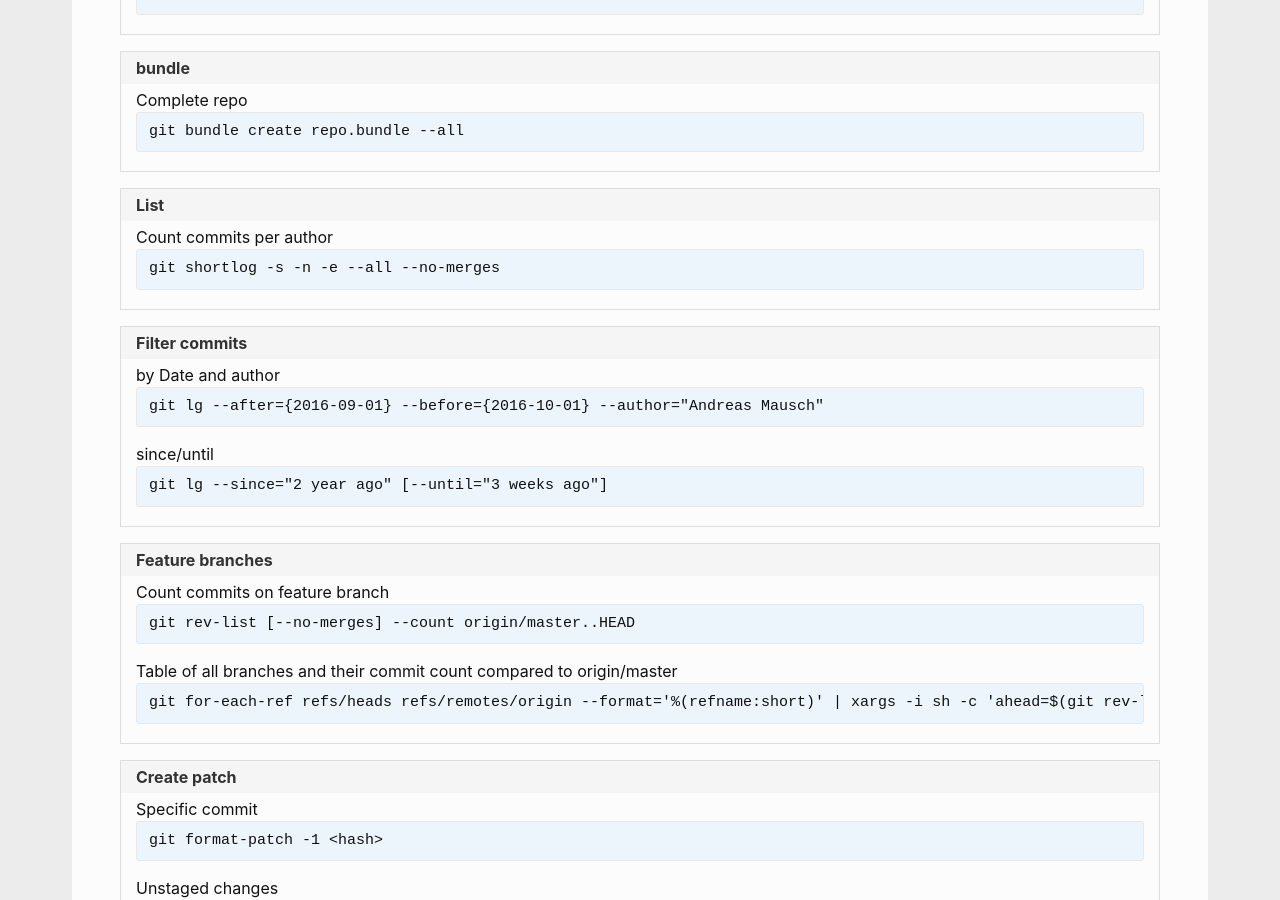
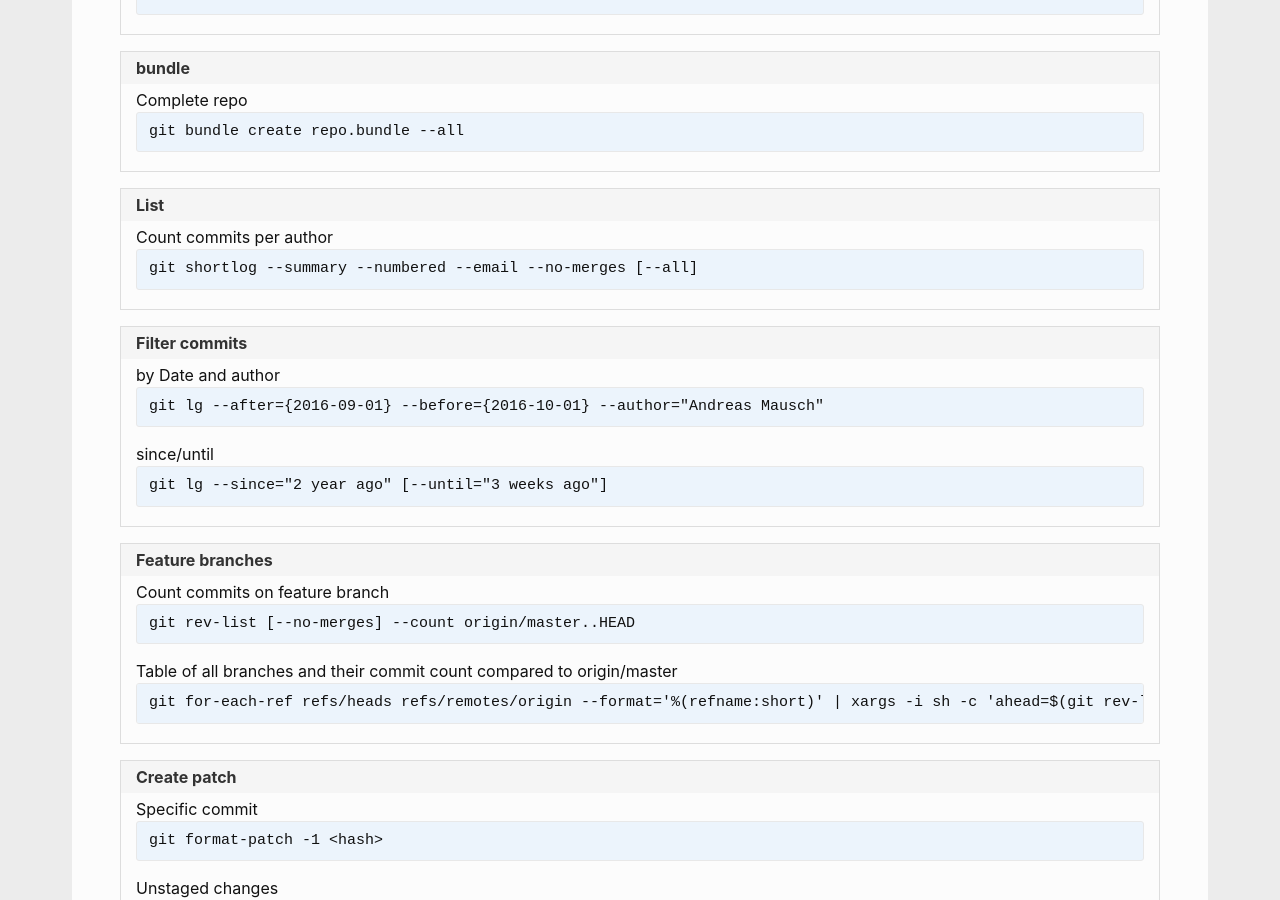
Before and after one commit to andreas-mausch/cheatsheets, a Jekyll site: the page built from _cheatsheets/git.md, in a window 1280 px wide and 900 px high, scrolled down 644 px. Built offline with Jekyll 4.4.1, drawn with Linux system fonts in a browser that asks for light colours.

Commit message:
Long cli arguments for better understanding

```diff
--- a/_cheatsheets/git.md
+++ b/_cheatsheets/git.md
@@ -17,7 +17,7 @@ section:
       Complete repo: git bundle create repo.bundle --all
   - name: List
     commands:
-      Count commits per author: git shortlog -s -n -e --all --no-merges
+      Count commits per author: git shortlog --summary --numbered --email --no-merges [--all]
   - name: Filter commits
     commands:
       by Date and author: git lg --after={2016-09-01} --before={2016-10-01} --author="Andreas Mausch"
```
